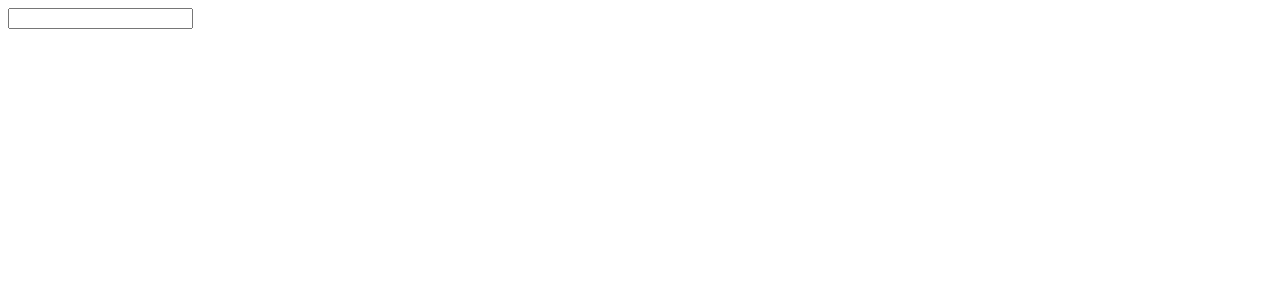
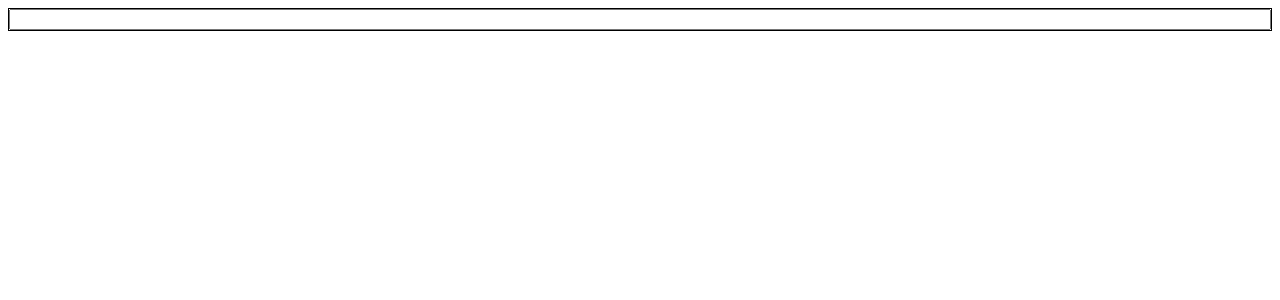
Before and after one commit to gelliott181/ng-typeahead-demo, an Angular app: page / in a window 1280 px wide. Shown: the top 300 px of the page. Built offline with nearby package versions, Linux system fonts and the light colour scheme.

Commit message:
Adjusting how filter functions are injected.

```diff
--- a/src/app/app.component.html
+++ b/src/app/app.component.html
@@ -1,5 +1,5 @@
 <!--The content below is only a placeholder and can be replaced.-->
-<app-typeahead (selected)="onSelected($event)" [searchFunction]="typeaheadSearchFunction()" [resultFormatter]="typeaheadResultsFormatter()"></app-typeahead>
+<app-typeahead (selected)="onSelected($event)" [searchFunction]="typeaheadSearchFunction" [resultFormatter]="typeaheadResultsFormatter"></app-typeahead>
 <div *ngIf="!!selectedResult">
   <label>Selected Result</label>
   <p>Id: {{ selectedResult.id }}</p>
--- a/src/app/app.component.ts
+++ b/src/app/app.component.ts
@@ -8,6 +8,8 @@ import { of } from 'rxjs';
   styleUrls: ['./app.component.css']
 })
 export class AppComponent {
+  typeaheadSearchFunction: TypeaheadSearchFunction = (searchString) => of(this.typeaheadSourceData.filter(element => element.name.includes(searchString)));
+  typeaheadResultsFormatter: TypeaheadResultFormatter = (result) => `${result.name}`;
   selectedResult;
 
   typeaheadSourceData: any[] = [
@@ -21,17 +23,6 @@ export class AppComponent {
     }
   ];
 
-  typeaheadSearchFunction(): TypeaheadSearchFunction {
-    const searchFn: TypeaheadSearchFunction = (searchString) => of(this.typeaheadSourceData.filter(element => element.name.includes(searchString)));
-
-    return searchFn.bind(this);
-  }
-
-  typeaheadResultsFormatter(): TypeaheadResultFormatter {
-    const resultFormatterFn: TypeaheadResultFormatter = (result) => `${result.name}`;
-    return resultFormatterFn.bind(this);
-  }
-
   onSelected(result: any) {
     this.selectedResult = result;
   }
--- a/src/app/core/typeahead/typeahead.component.css
+++ b/src/app/core/typeahead/typeahead.component.css
@@ -0,0 +1,28 @@
+.typeahead-container {
+  position: relative;
+  border: 1px solid black;
+
+  overflow: visible;
+}
+
+.typeahead-container input {
+  box-sizing: border-box;
+  width: 100%;
+
+}
+
+.typeahead-container .results-list {
+  position: absolute;
+  top: 100%;
+
+  background-color: #FAFAFA;
+  box-shadow: 0 1px 2px -1px #323232;
+
+  list-style: none;
+  padding: 0.5rem;
+}
+
+.results-list li p {
+  margin: 0;
+  padding: 0;
+}
--- a/src/app/core/typeahead/typeahead.component.html
+++ b/src/app/core/typeahead/typeahead.component.html
@@ -1,7 +1,10 @@
+<div class="typeahead-container">
   <input type="text" (keyup)="onInputKeyup($event)" (focus)="onInputFocus($event)" (blur)="onInputBlur($event)" #typeaheadInput />
-<ul class="results-list" (mouseenter)="onResultsMouseEnter($event)" (mouseleave)="onResultsMouseLeave($event)" *ngIf="displayResults">
+  <ul class="results-list" (mouseenter)="onResultsMouseEnter($event)" (mouseleave)="onResultsMouseLeave($event)"
+    *ngIf="displayResults">
     <li *ngIf="results.length === 0 && userHasEnteredSearchString">{{ noResultsFoundMessage }}</li>
     <li *ngFor="let result of results" (click)="onResultSelected(result)">
       <p>{{ resultFormatter(result) }}</p>
     </li>
   </ul>
+</div>
--- a/src/app/core/typeahead/typeahead.component.ts
+++ b/src/app/core/typeahead/typeahead.component.ts
@@ -66,6 +66,7 @@ export class TypeaheadComponent implements OnInit {
     this.selected.emit(result);
     this.userHasEnteredSearchString = false;
     this.userIsSelectingResult = false;
+    this.displayResults = false;
     this.results = [];
 
     (this.typeaheadInput.nativeElement as HTMLInputElement).value = this.resultFormatter(result);
```
Lines whose indentation alone changed are shown as unchanged.
